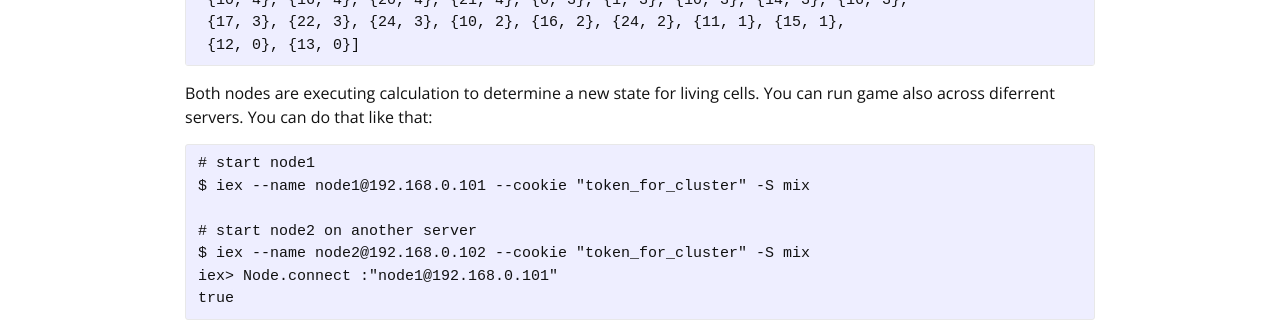
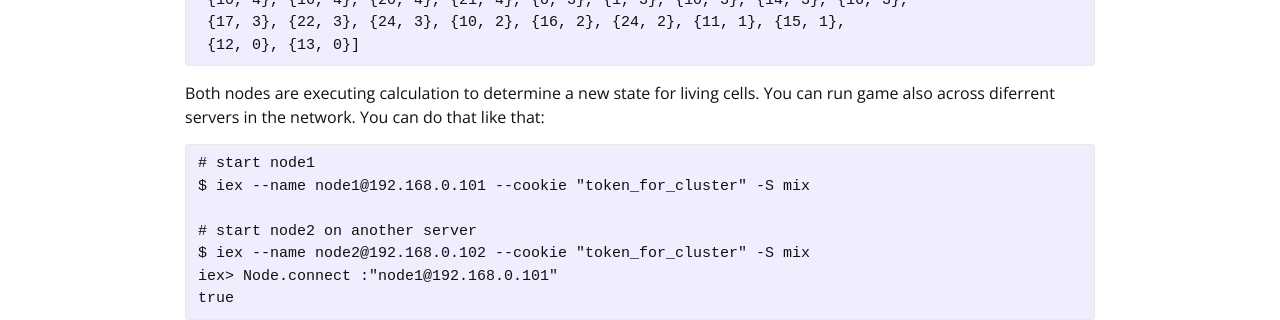
Before and after one commit to BeyondScheme/BeyondScheme.github.io, a Jekyll site: the page built from _posts/2016-04-26-distributed-game-of-life-in-elixir.md, in a window 1280 px wide and 900 px high, scrolled down 25457 px. Shown: the part 178-498 px from the top of the window. Built offline with Jekyll 4.4.1, drawn with Linux system fonts in a browser that asks for light colours; nearby versions of some CDN libraries; comment, search, counter and statistics services are not loaded.

Commit message:
small text changes

```diff
--- a/_posts/2016-04-26-distributed-game-of-life-in-elixir.md
+++ b/_posts/2016-04-26-distributed-game-of-life-in-elixir.md
@@ -1044,7 +1044,7 @@ iex(node2@Artur)4> GameOfLife.Patterns.Guns.gosper_glider |> GameOfLife.BoardSer
  {12, 0}, {13, 0}]
 {% endhighlight %}
 
-Both nodes are executing calculation to determine a new state for living cells. You can run game also across diferrent servers. You can do that like that:
+Both nodes are executing calculation to determine a new state for living cells. You can run game also across diferrent servers in the network. You can do that like that:
 
 {% highlight plain %}
 # start node1
```
